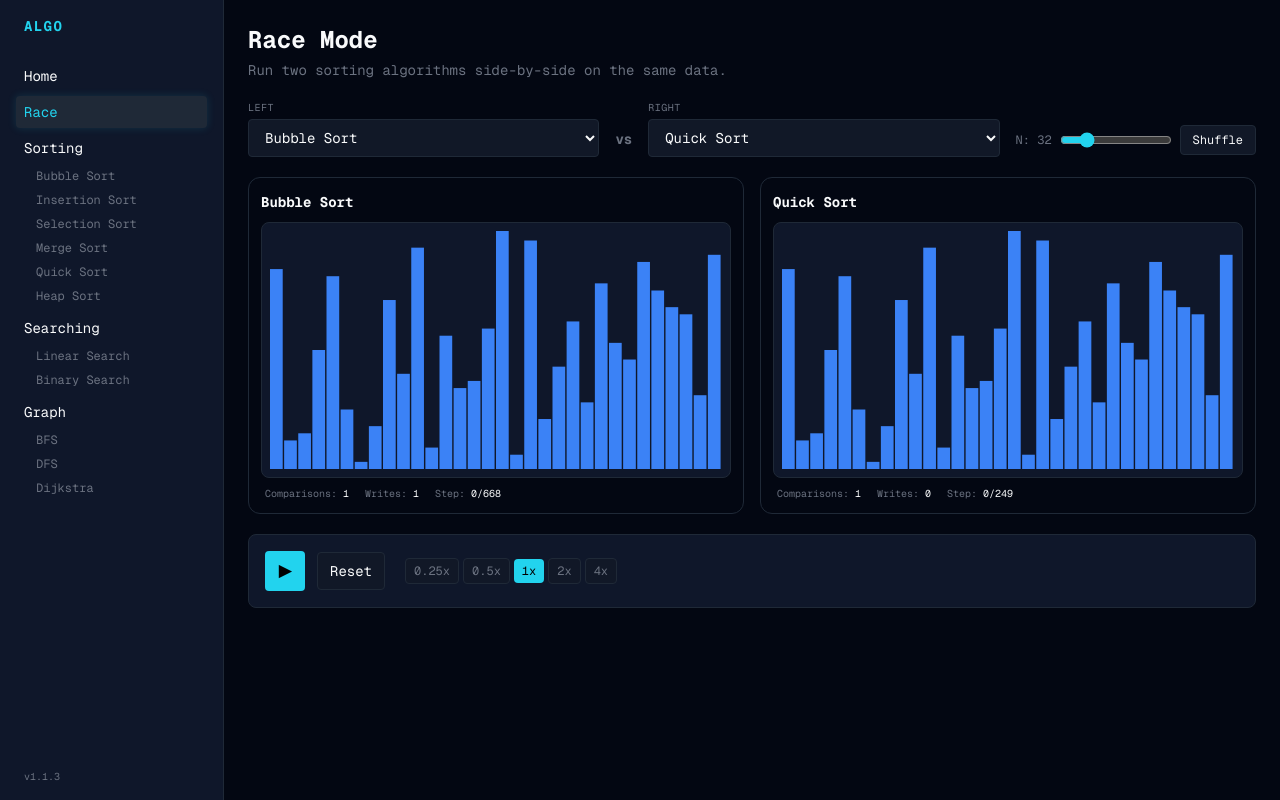
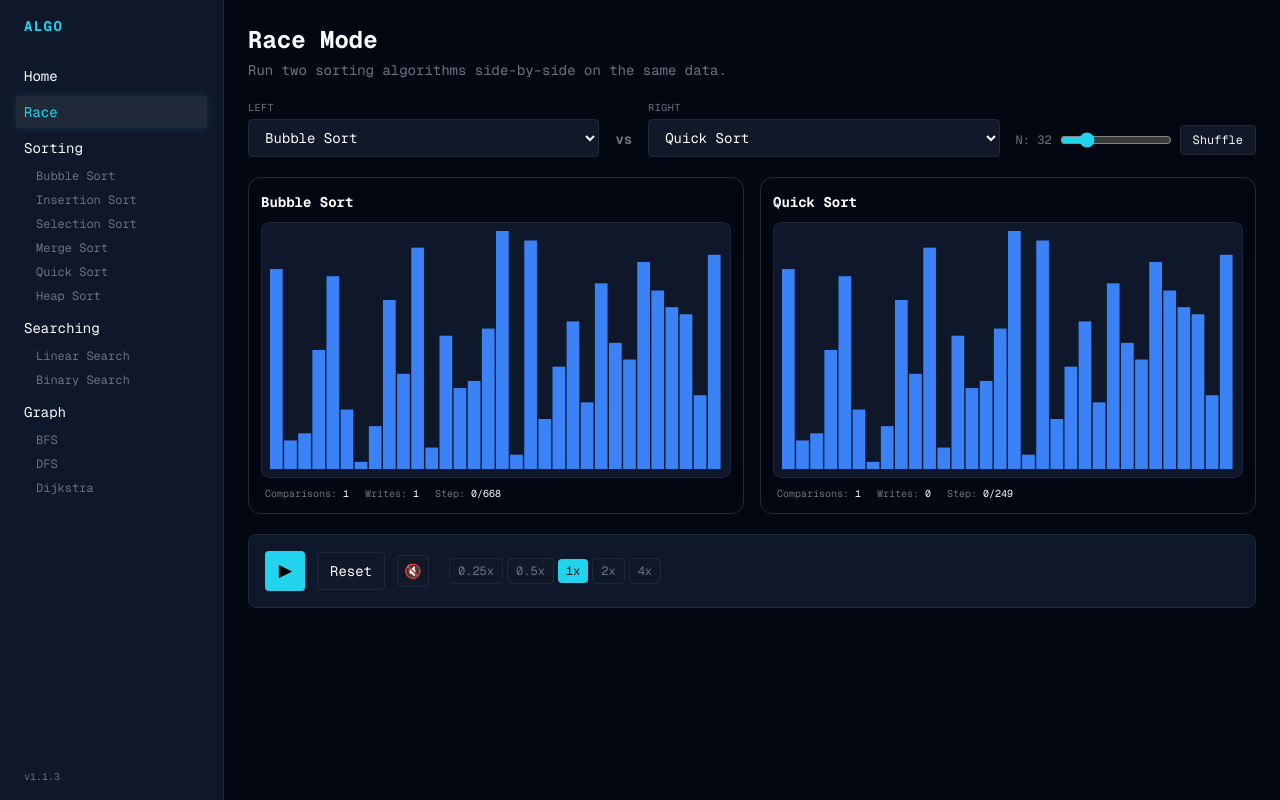
Before and after one commit to QuinLane/Algo, a Next.js app: page /race in a window 1280 px wide. Built offline with nearby package versions, Linux system fonts and the light colour scheme.

Commit message:
Race Page: Add dual-octave sound — left algorithm bass, right treble

```diff
--- a/src/components/layout/RacePage.tsx
+++ b/src/components/layout/RacePage.tsx
@@ -1,6 +1,6 @@
 "use client";
 
-import { useState, useCallback, useEffect } from "react";
+import { useState, useCallback, useEffect, useMemo } from "react";
 import { bubbleSort } from "@/lib/algorithms/sorting/bubble";
 import { insertionSort } from "@/lib/algorithms/sorting/insertion";
 import { selectionSort } from "@/lib/algorithms/sorting/selection";
@@ -10,6 +10,7 @@ import { heapSort } from "@/lib/algorithms/sorting/heap";
 import { generateArray, shuffleArray } from "@/lib/utils/arrayUtils";
 import { useAlgorithmPlayer } from "@/hooks/useAlgorithmPlayer";
 import BarVisualizer from "@/components/visualizer/BarVisualizer";
+import { useRaceAudio } from "@/hooks/useRaceAudio";
 import type { SortTrace } from "@/types/algorithm";
 
 const ALGORITHMS = [
@@ -43,6 +44,16 @@ export default function RacePage() {
 
   const leftPlayer = useAlgorithmPlayer(leftTrace);
   const rightPlayer = useAlgorithmPlayer(rightTrace);
+
+  const maxValue = useMemo(
+    () => Math.max(...(leftTrace?.frames[0]?.array ?? [100])),
+    [leftTrace]
+  );
+  const { enabled: soundEnabled, toggle: toggleSound } = useRaceAudio(
+    leftPlayer.frame,
+    rightPlayer.frame,
+    maxValue
+  );
 
   const buildTraces = useCallback((size: number, lId: string, rId: string) => {
     const arr = shuffleArray(generateArray(size));
@@ -245,6 +256,17 @@ export default function RacePage() {
         >
           Reset
         </button>
+        <button
+          onClick={toggleSound}
+          className={`w-8 h-8 flex items-center justify-center rounded border transition-all duration-100 active:scale-90 text-sm ${
+            soundEnabled
+              ? "bg-[var(--color-accent)] border-[var(--color-accent)] text-black"
+              : "bg-[var(--color-bg-card)] border-[var(--color-border)] text-[var(--color-text-muted)] hover:border-[var(--color-accent)]"
+          }`}
+          title={soundEnabled ? "Mute" : "Unmute"}
+        >
+          {soundEnabled ? "🔊" : "🔇"}
+        </button>
         <div className="flex items-center gap-1 ml-2">
           {SPEEDS.map((s) => (
             <button
--- /dev/null
+++ b/src/hooks/useRaceAudio.ts
@@ -0,0 +1,51 @@
+"use client";
+
+import { useState, useEffect, useRef } from "react";
+import { playTone, resumeCtx } from "@/lib/sound/audioEngine";
+import type { SortFrame } from "@/types/algorithm";
+
+// Left algorithm plays in the low octave, right in the high octave.
+// Split at concert A (440 Hz) so the two voices never step on each other.
+const LEFT_MIN = 110;
+const LEFT_MAX = 440;
+const RIGHT_MIN = 440;
+const RIGHT_MAX = 1760;
+
+function activeIndices(frame: SortFrame): number[] {
+  if (frame.compared?.length) return frame.compared;
+  if (frame.swapped?.length) return frame.swapped;
+  return [];
+}
+
+export function useRaceAudio(
+  leftFrame: SortFrame | null,
+  rightFrame: SortFrame | null,
+  maxValue: number
+) {
+  const [enabled, setEnabled] = useState(false);
+  const prevLeftRef = useRef<SortFrame | null>(null);
+  const prevRightRef = useRef<SortFrame | null>(null);
+
+  useEffect(() => {
+    if (!enabled) return;
+
+    if (leftFrame && leftFrame !== prevLeftRef.current) {
+      prevLeftRef.current = leftFrame;
+      const idx = activeIndices(leftFrame);
+      if (idx.length > 0) playTone(leftFrame.array[idx[0]], maxValue, LEFT_MIN, LEFT_MAX);
+    }
+
+    if (rightFrame && rightFrame !== prevRightRef.current) {
+      prevRightRef.current = rightFrame;
+      const idx = activeIndices(rightFrame);
+      if (idx.length > 0) playTone(rightFrame.array[idx[0]], maxValue, RIGHT_MIN, RIGHT_MAX);
+    }
+  }, [leftFrame, rightFrame, enabled, maxValue]);
+
+  const toggle = () => {
+    resumeCtx();
+    setEnabled((v) => !v);
+  };
+
+  return { enabled, toggle };
+}
--- a/src/lib/sound/audioEngine.ts
+++ b/src/lib/sound/audioEngine.ts
@@ -5,10 +5,9 @@ function getCtx(): AudioContext {
   return ctx;
 }
 
-export function playTone(value: number, maxValue: number): void {
+export function playTone(value: number, maxValue: number, minFreq = 120, maxFreq = 1200): void {
   const ac = getCtx();
-  // map value to frequency: 120Hz (low) to 1200Hz (high)
-  const freq = 120 + (value / maxValue) * 1080;
+  const freq = minFreq + (value / maxValue) * (maxFreq - minFreq);
   const osc = ac.createOscillator();
   const gain = ac.createGain();
 
```
